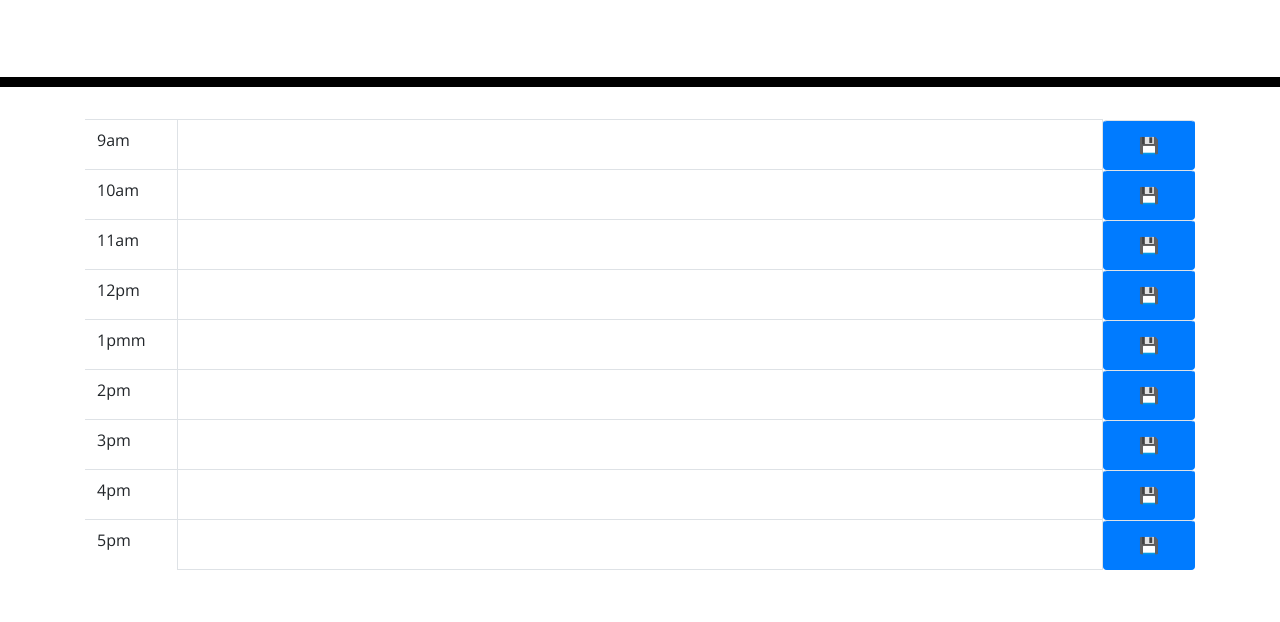
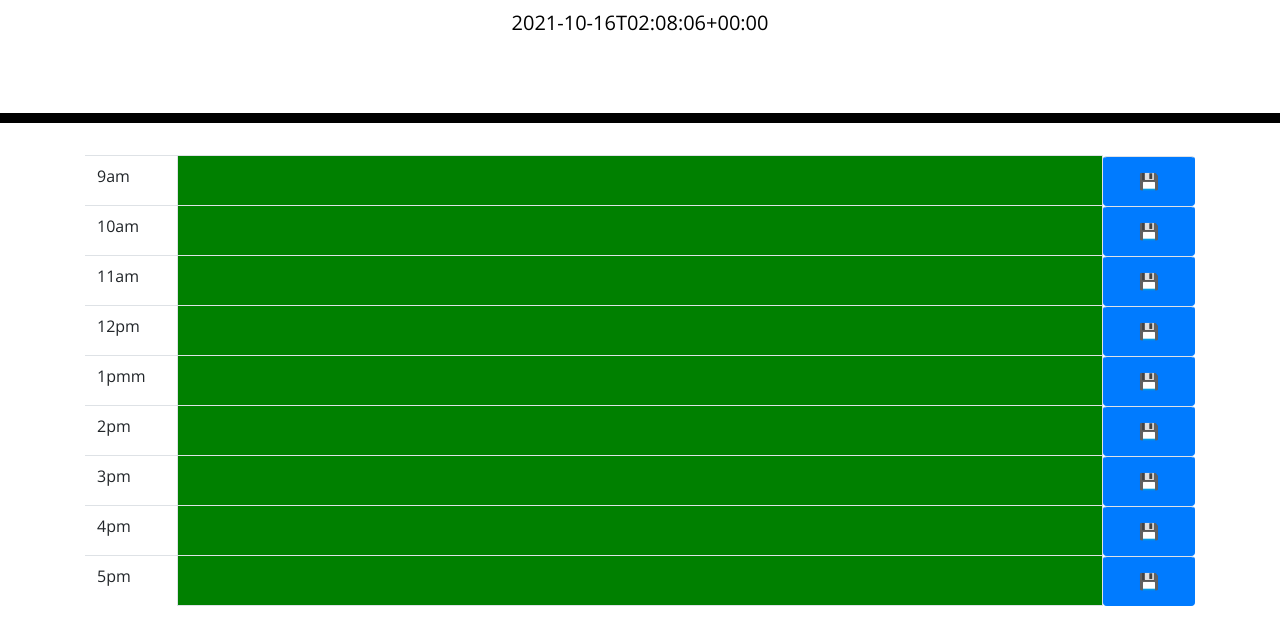
Before and after one commit to lholgate/day-scheduler, a plain HTML site: page index.html in a window 1280 px wide. Shown: the part 181-803 px from the top of the page. Drawn offline with nearby package versions, Linux system fonts and the light colour scheme; files that its build step writes are made by us from their sources.

Commit message:
colored grid

```diff
--- /dev/null
+++ b/assets/js/scripts.js
@@ -0,0 +1,17 @@
+
+$("#currentDay").html(moment().format());
+
+$('.tasks').each(function() {
+
+    currentHour = moment().format("HH");
+
+    if ($(this).attr("id") === currentHour) {
+        $(this).css('background-color', 'red');
+    }
+    else if ($(this).attr("id") < moment().format("HH")) {
+        $(this).css('background-color', 'gray');
+    }
+    else {
+        $(this).css('background-color', 'green');
+    }
+});
--- a/index.html
+++ b/index.html
@@ -18,7 +18,7 @@
       href="https://fonts.googleapis.com/css?family=Open+Sans&display=swap"
       rel="stylesheet"
     />
-    <link rel="stylesheet" href="style.css" />
+    <link rel="stylesheet" href="./assets/css/style.css" />
     <title>Work Day Scheduler</title>
   </head>
 
@@ -33,52 +33,56 @@
         <tbody>
           <tr>
             <td class="col-1">9am</td>
-            <td class="col-10 border"></td>
+            <td id="09" class="tasks col-10 border"></td>
             <td class="col btn btn-primary">💾</td>
           </tr>
           <tr>
             <td class="col-1">10am</td>
-            <td class="col-10 border"></td>
+            <td id="10" class="tasks col-10 border"></td>
             <td class="col btn btn-primary">💾</td>
           </tr>
           <tr>
             <td class="col-1">11am</td>
-            <td class="col-10 border"></td>
+            <td id="11" class="tasks col-10 border"></td>
             <td class="col btn btn-primary">💾</td>
           </tr>
           <tr>
             <td class="col-1">12pm</td>
-            <td class="col-10 border"></td>
+            <td id="12" class="tasks col-10 border"></td>
             <td class="col btn btn-primary">💾</td>
           </tr>
           <tr>
             <td class="col-1">1pmm</td>
-            <td class="col-10 border"></td>
+            <td id="13" class="tasks col-10 border"></td>
             <td class="col btn btn-primary">💾</td>
           </tr>
           <tr>
             <td class="col-1">2pm</td>
-            <td class="col-10 border"></td>
+            <td id="14" class="tasks col-10 border"></td>
             <td class="col btn btn-primary">💾</td>
           </tr>
           <tr>
             <td class="col-1">3pm</td>
-            <td class="col-10 border"></td>
+            <td id="19" class="tasks col-10 border"></td>
             <td class="col btn btn-primary">💾</td>
           </tr>
           <tr>
             <td class="col-1">4pm</td>
-            <td class="col-10 border"></td>
+            <td id="20" class="tasks col-10 border"></td>
             <td class="col btn btn-primary">💾</td>
           </tr>
           <tr>
             <td class="col-1">5pm</td>
-            <td class="col-10 border"></td>
+            <td id="21" class="tasks col-10 border"></td>
             <td class="col btn btn-primary">💾</td>
           </tr>
         </tbody>
       </table><!-- Timeblocks go here -->
-    </div>    <script src="https://code.jquery.com/jquery-3.4.1.min.js"></script>
+    </div>
+
+    <script src="https://cdnjs.cloudflare.com/ajax/libs/jquery/3.4.1/jquery.min.js"></script>
     <script src="https://cdnjs.cloudflare.com/ajax/libs/moment.js/2.24.0/moment.min.js"></script>
+    <script src="./assets/js/scripts.js"></script>
+
   </body>
 </html>
```
